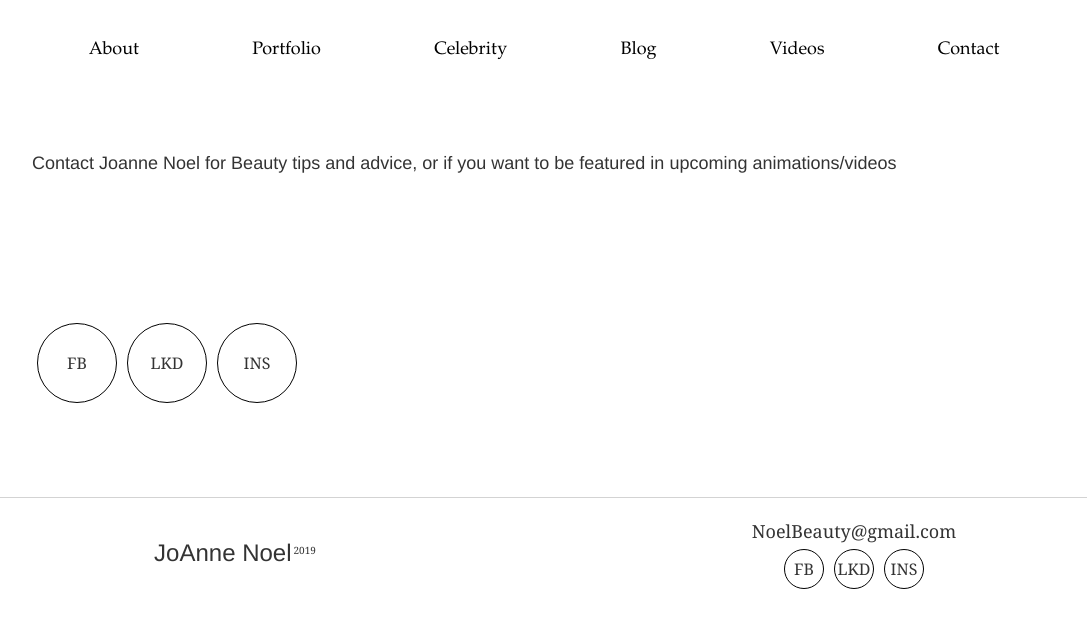
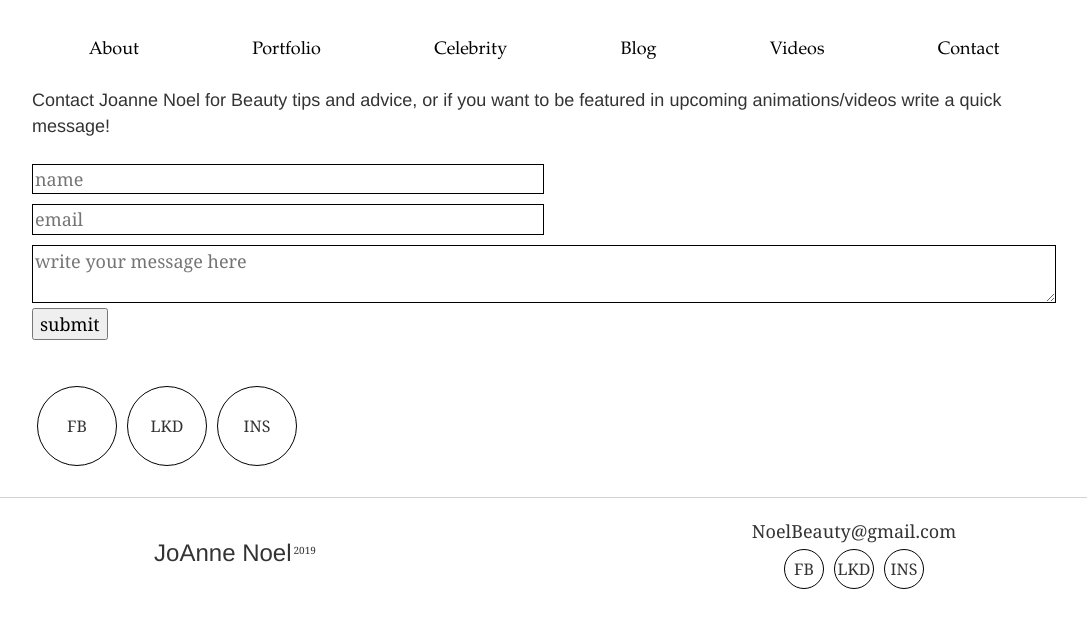
Before and after one commit to joeelo/noel-beauty-gatsby, a Gatsby site: page /ContactPage in a window 1280 px wide. Shown: the part 119-746 px from the top of the page, without its empty margins (96-1183 px from the left). Built offline with nearby package versions, Linux system fonts and the light colour scheme; Gatsby itself is replaced by a stand-in of ours.

Commit message:
implementing contact form

```diff
--- a/src/pages/ContactPage.js
+++ b/src/pages/ContactPage.js
@@ -8,14 +8,21 @@ const ContactPage = (props) => {
         <Layout>
             <PageContainer>
 
-                <ContactSpan>  Contact Joanne Noel for Beauty tips and advice, or if you want to be featured in upcoming animations/videos
+                <ContactSpan>  Contact Joanne Noel for Beauty tips and advice, or if you want to be featured in upcoming animations/videos write a quick message!
                 </ContactSpan>
-                    <LinkContainer>
 
-                        <ContactSocialLink> <Anchor href="#" target="_blank"> FB </Anchor></ContactSocialLink>
-                        <ContactSocialLink> <Anchor href="https://www.linkedin.com/in/joanne-noel-3008166/" target="_blank"> LKD </Anchor></ContactSocialLink>
-                        <ContactSocialLink> <Anchor href="https://www.instagram.com/joannenoel/?hl=en" target="_blank"> INS </Anchor></ContactSocialLink>
-                    </LinkContainer>
+                <ContactForm>
+                    <Input type="text" name="name" placeholder="name"/>
+                    <Input type="text" name="email" placeholder="email"/>
+                    <TextArea name="content" placeholder="write your message here"/>
+                    <button> submit </button>
+                </ContactForm>
+
+                <LinkContainer>
+                    <ContactSocialLink> <Anchor href="#" target="_blank"> FB </Anchor></ContactSocialLink>
+                    <ContactSocialLink> <Anchor href="https://www.linkedin.com/in/joanne-noel-3008166/" target="_blank"> LKD </Anchor></ContactSocialLink>
+                    <ContactSocialLink> <Anchor href="https://www.instagram.com/joannenoel/?hl=en" target="_blank"> INS </Anchor></ContactSocialLink>
+                </LinkContainer>
             </PageContainer>
         </Layout>
     )
@@ -34,6 +41,10 @@ const PageContainer = styled.div`
 const ContactSpan = styled.span`
     font-family: Helvetica, sans-serfif;
     text-decoration: line-height: 1.25em;
+
+    @media (max-width: 460px) {
+        font-size: 12px;
+    }
 `
 
 const LinkContainer = styled.div`
@@ -47,6 +58,27 @@ const ContactSocialLink = styled(SocialLink)`
     @media (max-width: 460px) {
         height: 40px;
         width: 40px;
-        font-size: 2vw;
     }
 `
+
+const ContactAnchor = styled(Anchor)`
+
+`
+
+const ContactForm = styled.form`
+    display: flex;
+    flex-direction: column;
+    align-items: flex-start;
+`
+
+const Input = styled.input`
+    border: 1px solid black;
+    margin: 5px 0;
+    width: 40vw;
+`
+
+const TextArea = styled.textarea`
+    border: 1px solid black;
+    width: 100%;
+    margin: 5px 0;
+`
```
Also changed, not shown: src/pages/CelebrityPage.js (added, +23 -0 lines).
